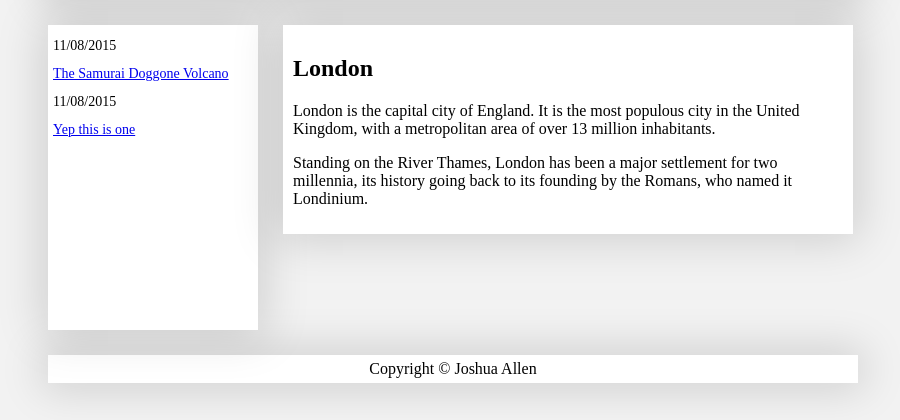
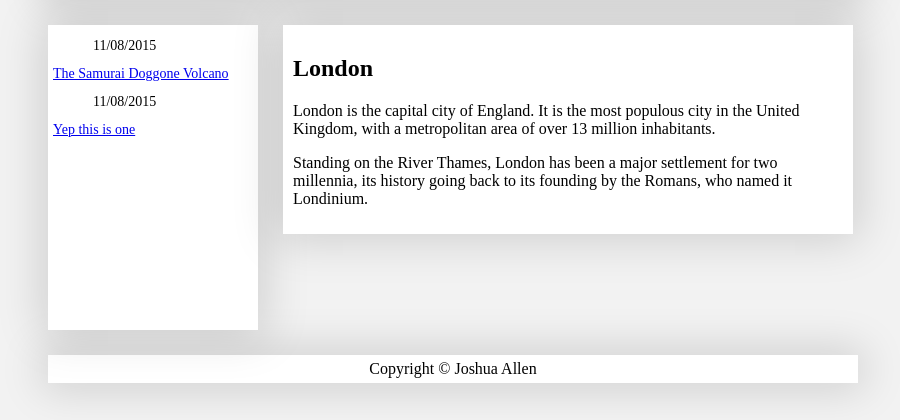
Before and after one commit to Joshua-Allen/Joshua-Allen.github.io, a PHP site: page / in a window 1280 px wide. Shown: the part 88-508 px from the top of the page, without its empty margins (187-1087 px from the left). Run offline with PHP 8.4, Linux system fonts and the light colour scheme; some libraries are stand-ins or nearby versions.

Commit message:
is it fixed now?

```diff
--- a/css/test.css
+++ b/css/test.css
@@ -58,6 +58,10 @@ body {
 	font-size: 14px;
 	line-height: 1;
 }
+#postDate {
+	font-size: 14px;
+	line-height: 1;
+}
 
 .center {
     margin: auto;
--- a/js/test.js
+++ b/js/test.js
@@ -110,7 +110,7 @@ function populateList(id)
 		var date = "<p>"+posts_info[index].Date+"</p>";
 
 
-		$("#"+id).append('<dd">' + date + "</dd>");
+		$("#"+id).append('<dd id="postDate">' + date + "</dd>");
 		$("#"+id).append("<dt>" + link + "</dt>");
 
 	}
```
